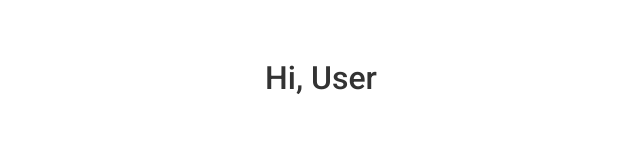
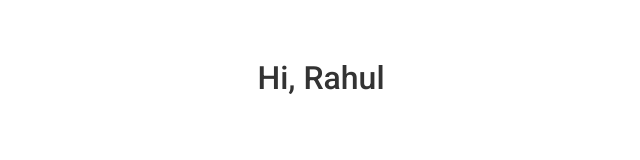
Before and after one commit to mamata559/conditional-renderring-session, a React (Create React App) app: page / in a window 1280 px wide. Shown: the top 160 px of the page, without its empty margins (303-943 px from the left). Built offline with nearby package versions, Linux system fonts and the light colour scheme.

Commit message:
Adding component with single prop

```diff
--- a/src/App.js
+++ b/src/App.js
@@ -8,7 +8,7 @@ class App extends Component {
   render() {
     return (
       <div className="container">
-        <Welcome greeting="Hi" name="User" />
+        <Welcome greeting="Hi" />
       </div>
     )
   }
```
